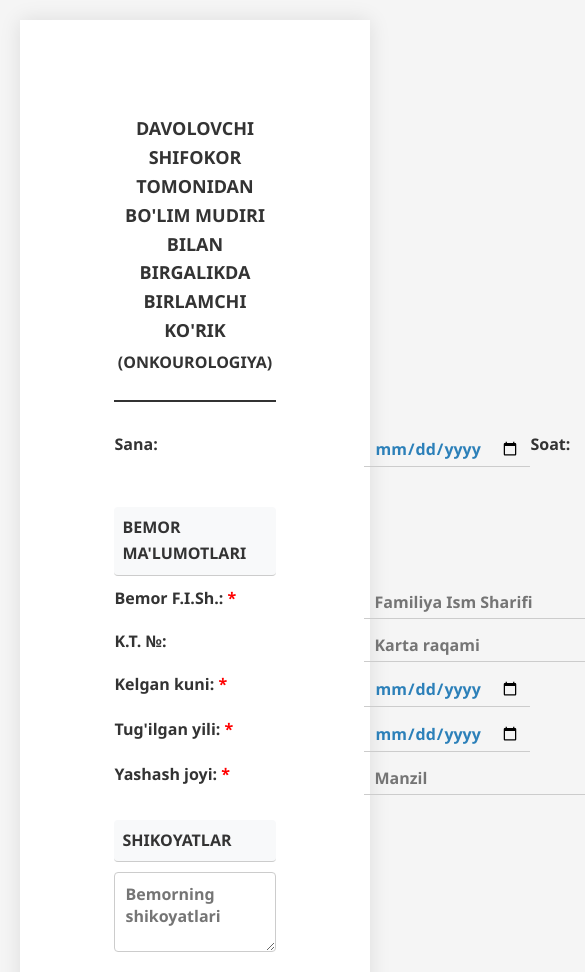
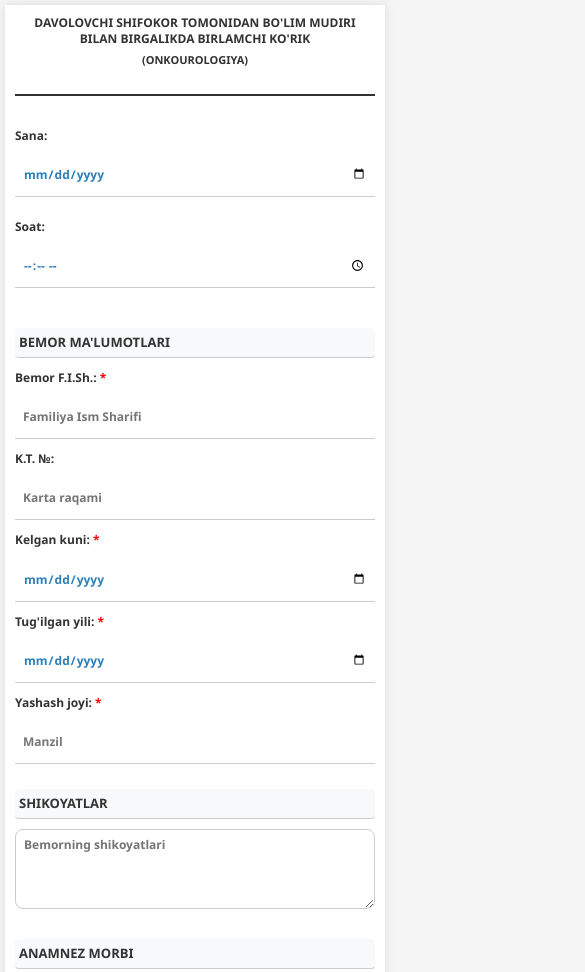
Before and after one commit to Saydullayev017/medical-form, a plain HTML site: page index.html in a window 390 px wide. Shown: the top 972 px of the page, 585 px wide, since content can reach past the window. Drawn offline with nearby package versions, Linux system fonts and the light colour scheme.

Commit message:
website responsive for all devices

```diff
--- a/styles.css
+++ b/styles.css
@@ -17,7 +17,8 @@
             background-color: #f5f5f5;
             color: #333;
             line-height: 1.6;
-            padding: 20px;
+            padding: 15px;
+            font-size: 16px;
         }
 
         .container {
@@ -25,8 +26,8 @@
             margin: 0 auto;
             background-color: white;
             box-shadow: 0 0 20px rgba(0, 0, 0, 0.1);
-            padding: 25mm;
-            min-height: 297mm;
+            padding: 20px;
+            min-height: auto;
             position: relative;
         }
 
@@ -54,6 +55,8 @@
             justify-content: space-between;
             margin-bottom: 30px;
             font-weight: bold;
+            flex-wrap: wrap;
+            gap: 15px;
         }
 
         .section {
@@ -79,21 +82,28 @@
         .form-row {
             display: flex;
             margin-bottom: 10px;
+            flex-wrap: wrap;
+            gap: 10px;
         }
 
         .form-group label, .form-row label {
             display: inline-block;
-            min-width: 250px;
+            min-width: 200px;
             font-weight: bold;
+            flex-shrink: 0;
         }
 
         .form-group input, .form-row input {
             flex: 1;
-            padding: 5px 10px;
+            padding: 8px 10px;
             border: none;
             border-bottom: 1px solid #ccc;
             background-color: transparent;
             font-size: 16px;
+            min-height: 44px;
+            touch-action: manipulation;
+            -webkit-appearance: none;
+            border-radius: 0;
         }
 
         .form-group input:focus, .form-row input:focus {
@@ -103,12 +113,14 @@
 
         .form-group textarea {
             width: 100%;
-            padding: 10px;
+            padding: 12px;
             border: 1px solid #ccc;
-            border-radius: 4px;
+            border-radius: 8px;
             resize: vertical;
             min-height: 80px;
             font-size: 16px;
+            touch-action: manipulation;
+            -webkit-appearance: none;
         }
 
         .form-group textarea:focus {
@@ -140,11 +152,14 @@
             display: flex;
             justify-content: space-between;
             margin-top: 30px;
+            flex-wrap: wrap;
+            gap: 20px;
         }
 
         .signature-item {
             text-align: center;
             width: 30%;
+            min-width: 150px;
         }
 
         .signature-item label {
@@ -173,20 +188,24 @@
         .actions {
             display: flex;
             justify-content: center;
-            gap: 20px;
+            gap: 15px;
             margin-top: 30px;
+            flex-wrap: wrap;
         }
 
         .btn {
             padding: 12px 30px;
             border: none;
-            border-radius: 4px;
+            border-radius: 8px;
             font-size: 16px;
             cursor: pointer;
             display: flex;
             align-items: center;
             gap: 8px;
             transition: all 0.3s;
+            min-height: 44px;
+            touch-action: manipulation;
+            -webkit-tap-highlight-color: transparent;
         }
 
         .btn-save {
@@ -255,17 +274,189 @@
             min-width: 200px;
         }
 
+        /* Tablet and mobile responsive styles */
+        @media screen and (max-width: 1024px) {
+            body {
+                padding: 10px;
+                font-size: 15px;
+            }
+
+            .container {
+                padding: 15px;
+                max-width: 100%;
+            }
+
+            .header h1 {
+                font-size: 16px;
+            }
+
+            .header h2 {
+                font-size: 14px;
+            }
+
+            .section-title {
+                font-size: 15px;
+                padding: 6px;
+            }
+
+            .form-group label, .form-row label {
+                min-width: 180px;
+                font-size: 14px;
+            }
+
+            .form-group input, .form-row input, .form-group textarea {
+                font-size: 14px;
+            }
+        }
+
+        /* Mobile responsive styles */
+        @media screen and (max-width: 768px) {
+            body {
+                padding: 8px;
+                font-size: 14px;
+            }
+
+            .container {
+                padding: 12px;
+                box-shadow: 0 0 10px rgba(0, 0, 0, 0.1);
+            }
+
+            .header h1 {
+                font-size: 14px;
+                line-height: 1.3;
+            }
+
+            .header h2 {
+                font-size: 13px;
+            }
+
+            .section-title {
+                font-size: 14px;
+                padding: 5px;
+            }
+
+            .form-row {
+                flex-direction: column;
+                gap: 5px;
+            }
+
+            .form-group label, .form-row label {
+                min-width: auto;
+                font-size: 13px;
+                margin-bottom: 3px;
+            }
+
+            .form-group input, .form-row input, .form-group textarea {
+                font-size: 13px;
+                padding: 8px 10px;
+            }
+
+            .date-time {
+                flex-direction: column;
+                gap: 10px;
+            }
+
+            .signatures {
+                flex-direction: column;
+                align-items: center;
+            }
+
+            .signature-item {
+                width: 100%;
+                max-width: 300px;
+            }
+
+            .actions {
+                flex-direction: column;
+                align-items: center;
+            }
+
+            .btn {
+                width: 100%;
+                max-width: 300px;
+                justify-content: center;
+                padding: 15px 20px;
+                font-size: 14px;
+            }
+
+            .watermark {
+                font-size: 40px;
+            }
+
+            .consilium-section {
+                padding: 15px;
+                margin-top: 30px;
+            }
+
+            .consilium-title {
+                font-size: 16px;
+            }
+        }
+
+        /* Small mobile styles */
+        @media screen and (max-width: 480px) {
+            body {
+                padding: 5px;
+                font-size: 13px;
+            }
+
+            .container {
+                padding: 10px;
+            }
+
+            .header h1 {
+                font-size: 12px;
+            }
+
+            .header h2 {
+                font-size: 11px;
+            }
+
+            .section-title {
+                font-size: 13px;
+                padding: 4px;
+            }
+
+            .form-group label, .form-row label {
+                font-size: 12px;
+            }
+
+            .form-group input, .form-row input, .form-group textarea {
+                font-size: 12px;
+                padding: 6px 8px;
+            }
+
+            .btn {
+                font-size: 13px;
+                padding: 12px 15px;
+            }
+
+            .watermark {
+                font-size: 30px;
+            }
+
+            .consilium-title {
+                font-size: 14px;
+            }
+
+            .consilium-input {
+                min-width: 150px;
+            }
+        }
+
         /* Print-specific styles: hide UI actions and adjust layout for paper */
         @media print {
             body {
                 background-color: white;
                 padding: 0;
+                font-size: 12px;
             }
 
             .container {
                 box-shadow: none;
                 padding: 0;
                 max-width: 100%;
+                min-height: 297mm;
             }
 
             .actions, .status {
@@ -280,6 +471,15 @@
             .consilium-section {
                 page-break-before: always;
                 border: 1px solid #ccc;
+                padding: 20px;
+            }
+
+            .form-row {
+                flex-wrap: nowrap;
+            }
+
+            .form-group label, .form-row label {
+                min-width: 250px;
             }
         }
 
```
